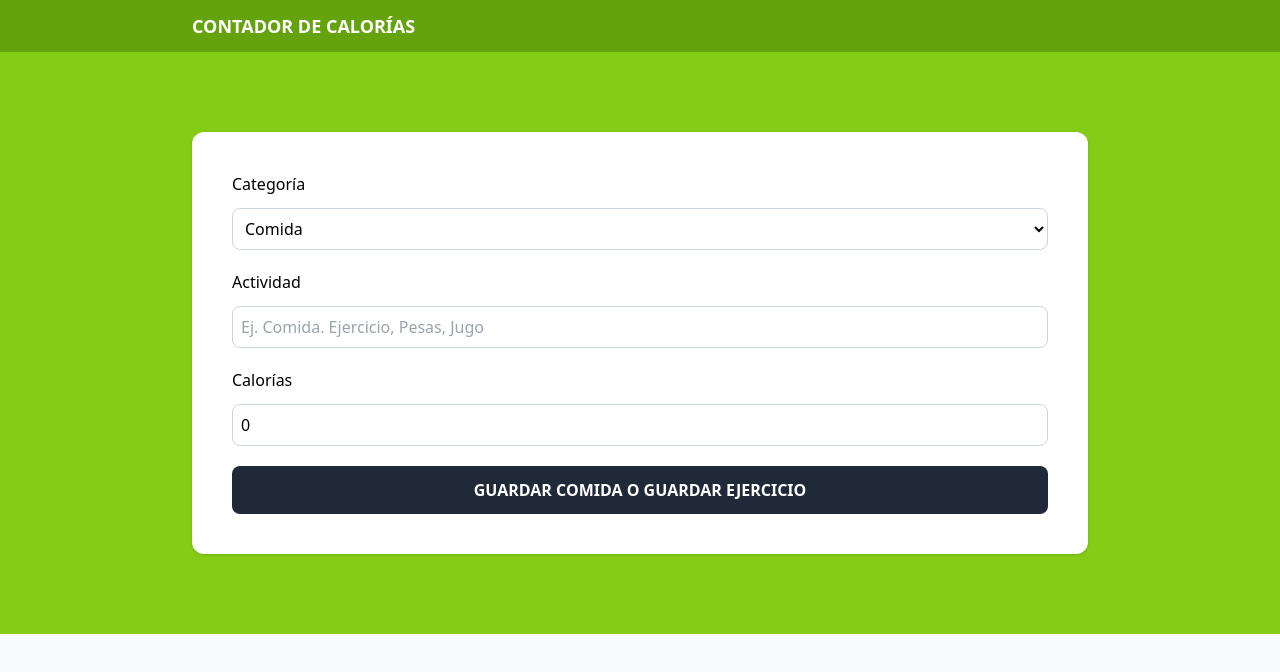
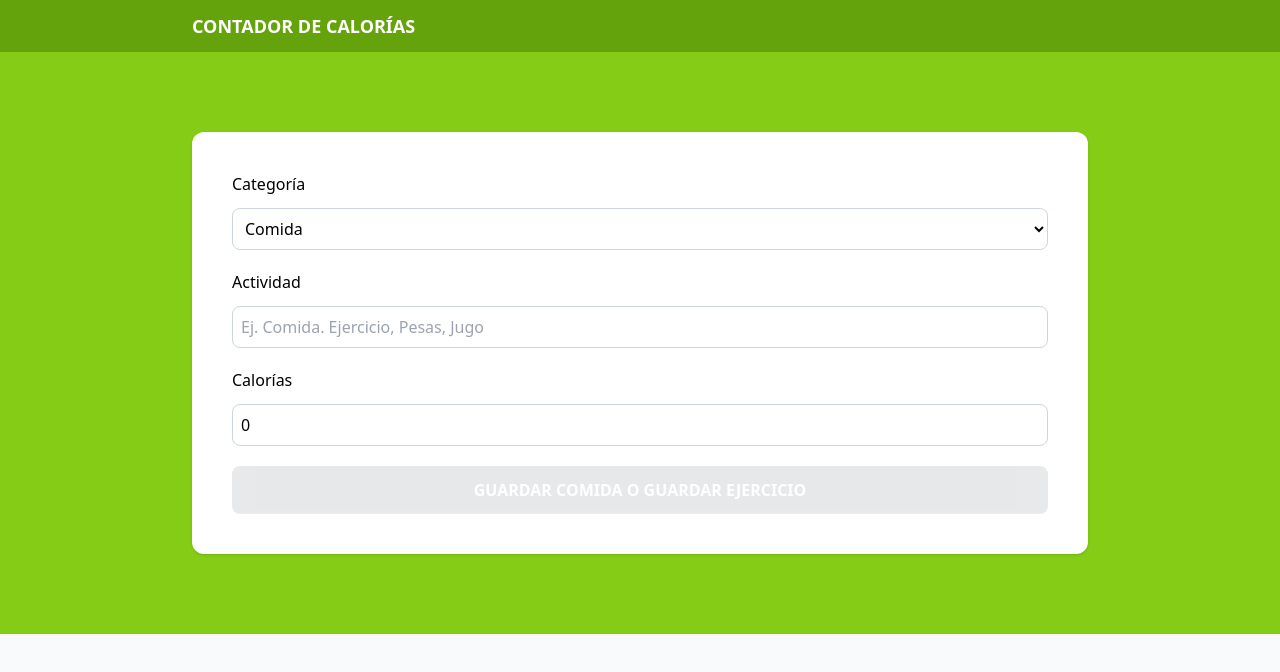
Before and after one commit to AlonsoAM/contador_calorias_react_ts, a React (Vite) app: page / in a window 1280 px wide. Shown: the top 672 px of the page. Built offline with nearby package versions, Linux system fonts and the light colour scheme.

Commit message:
Refactoriza el componente Form para manejar el estado de la actividad y la validación.

```diff
--- a/src/components/Form.tsx
+++ b/src/components/Form.tsx
@@ -18,6 +18,11 @@ const Form = () => {
             ...activity,
             [e.target.id]: isNumberField ? +e.target.value : e.target.value
         })
+    }
+
+    const isValidActivity = () => {
+        const {name, calories} = activity
+        return name.trim() !== '' && calories > 0
     }
 
     return (
@@ -46,8 +51,10 @@ const Form = () => {
                            onChange={handleChangeActivity}/>
                 </div>
                 <input type='submit'
-                       className='bg-gray-800 hover:bg-gray-900 text-white font-bold py-3 px-4 rounded-lg w-full uppercase cursor-pointer'
-                       value='Guardar Comida o Guardar Ejercicio'/>
+                       className='bg-gray-800 hover:bg-gray-900 text-white font-bold py-3 px-4 rounded-lg w-full uppercase cursor-pointer disabled:opacity-10'
+                       value='Guardar Comida o Guardar Ejercicio'
+                          disabled={!isValidActivity()}
+                />
             </form>
         </>
     )
```
